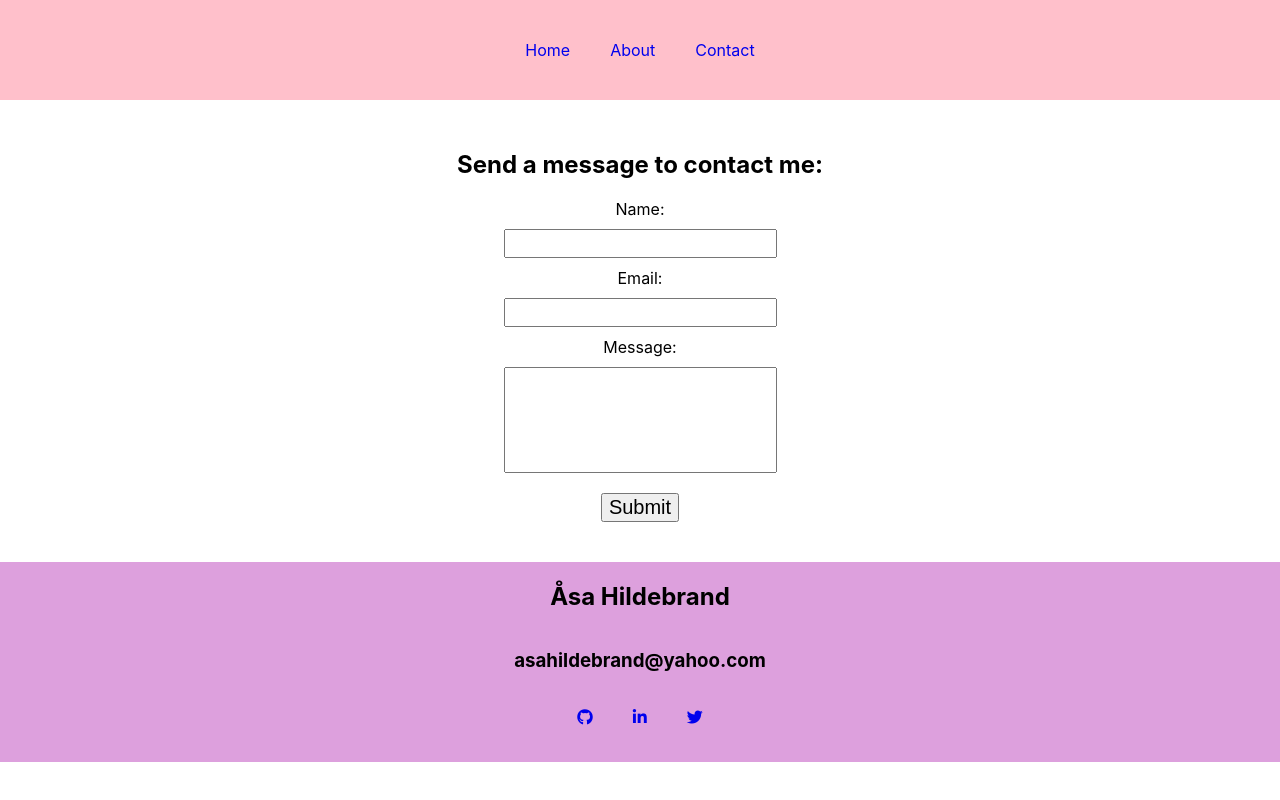
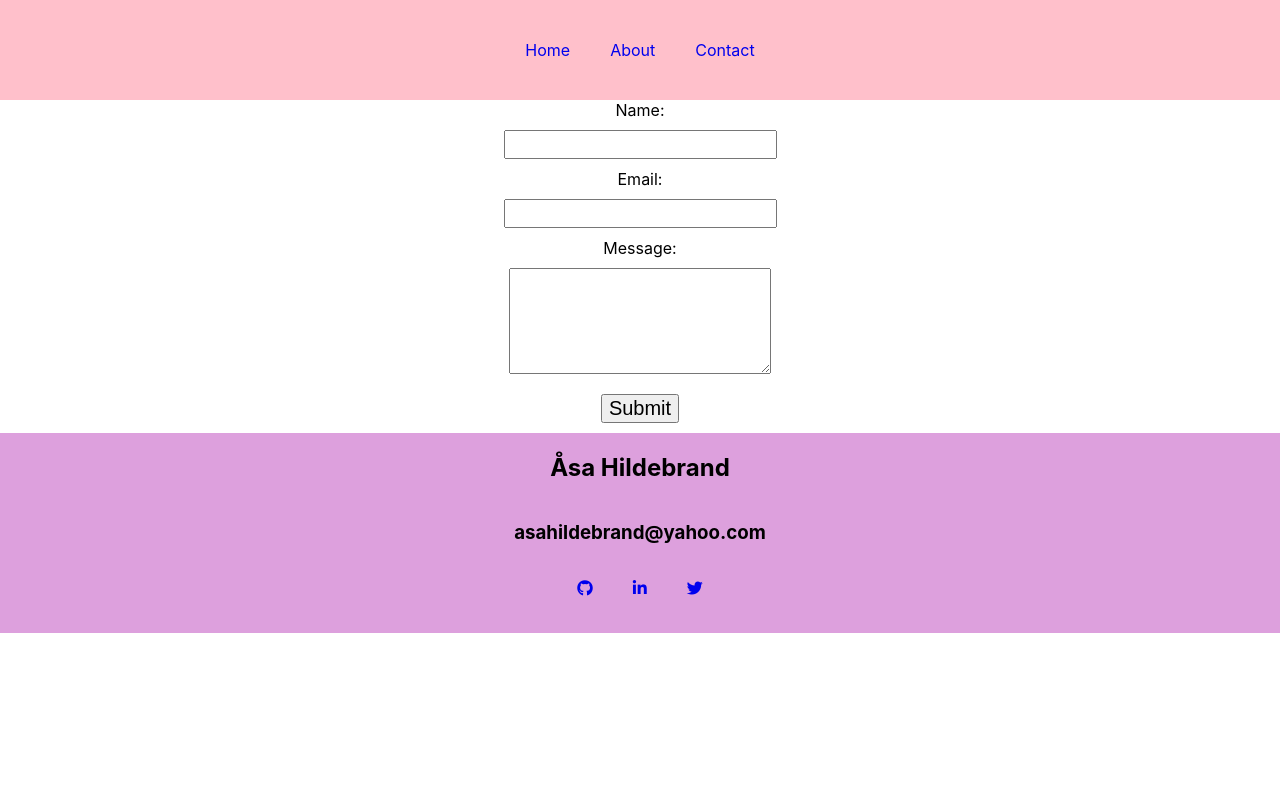
Before and after one commit to HildebrandAsa/react-portfolio-assignment, a React (Create React App) app: page /contact in a window 1280 px wide. Built offline with nearby package versions, Linux system fonts and the light colour scheme.

Commit message:
Trying to get the form to work

```diff
--- a/src/pages/ContactPage.js
+++ b/src/pages/ContactPage.js
@@ -1,23 +1,24 @@
 import { useState } from "react"
 
 const ContactPage = () => {
-const [name, setName] = useState("")
-const [email, setEmail] = useState("")
-const [message, setMessage] = useState("")
 
- const submitHandler = (e) => {
-   e.preventDefault()
- }
+  const [name, setName] = useState("");
+  const [email, setEmail] = useState("");
+  const [message, setMessage] = useState("");
+
+
+  const submitHandler = (e) => {
+    e.preventDefault()
+    console.log(name, email, message)
+  }
   return (
     <>
-    <div className="contact-container">
-      <h2>Send a message to contact me:</h2>
+
     <form onSubmit={submitHandler} className="contact-form">
       <label htmlFor="name">Name:</label>
       <input
         className="input"
         type="text"
-        name="name"
         value={name}
         onChange={(e) => setName(e.target.value)}
       />
@@ -25,26 +26,24 @@ const [message, setMessage] = useState("")
       <input
         className="input"
         type="text"
-        name="email"
         value={email}
         onChange={(e) => setEmail(e.target.value)}
       />
       <label htmlFor="message">Message:</label>
-      <input
+      <textarea
         className="input-message"
         type="text"
-        name="message"
-        cols="31"
-        rows="9"
         value={message}
         onChange={(e) => setMessage(e.target.value)}
       />
       <button className="input-button" type="submit" value="Submit">Submit</button>
     </form>
-    </div>
-
+{/*
+    <p>Namn: {name}</p>
+    <p>Email: {email}</p>
+    <p>Message: {message}</p> */}
   </>
   );
 };
 
-export default ContactPage;
+    export default ContactPage
--- a/src/pages/HomePage.js
+++ b/src/pages/HomePage.js
@@ -1,7 +1,10 @@
 import { Link } from "react-router-dom";
+
 import ImageDisplay from "../components/ImageDisplay";
 
+
 const HomePage = () => {
+
 
   return (
     <>
```
